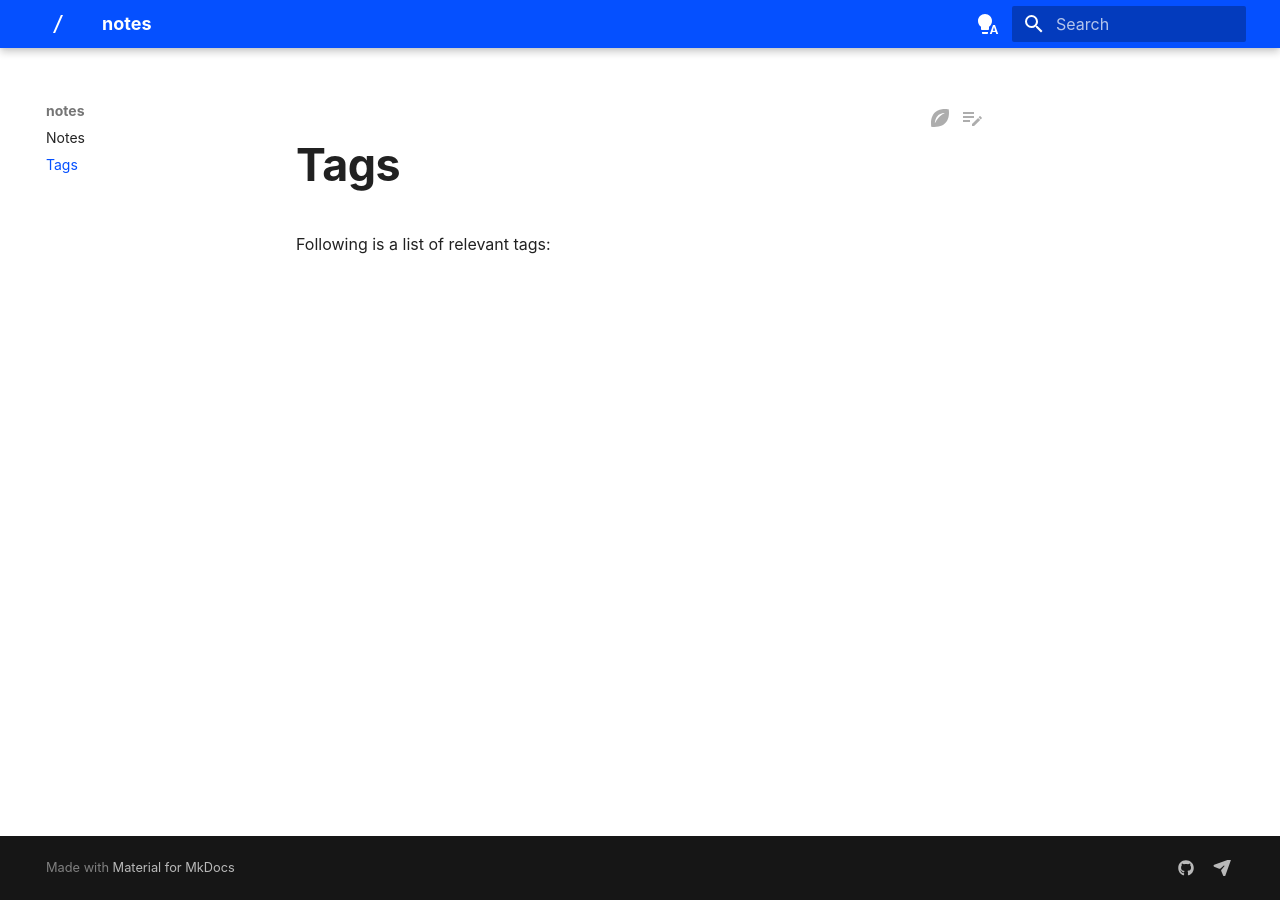
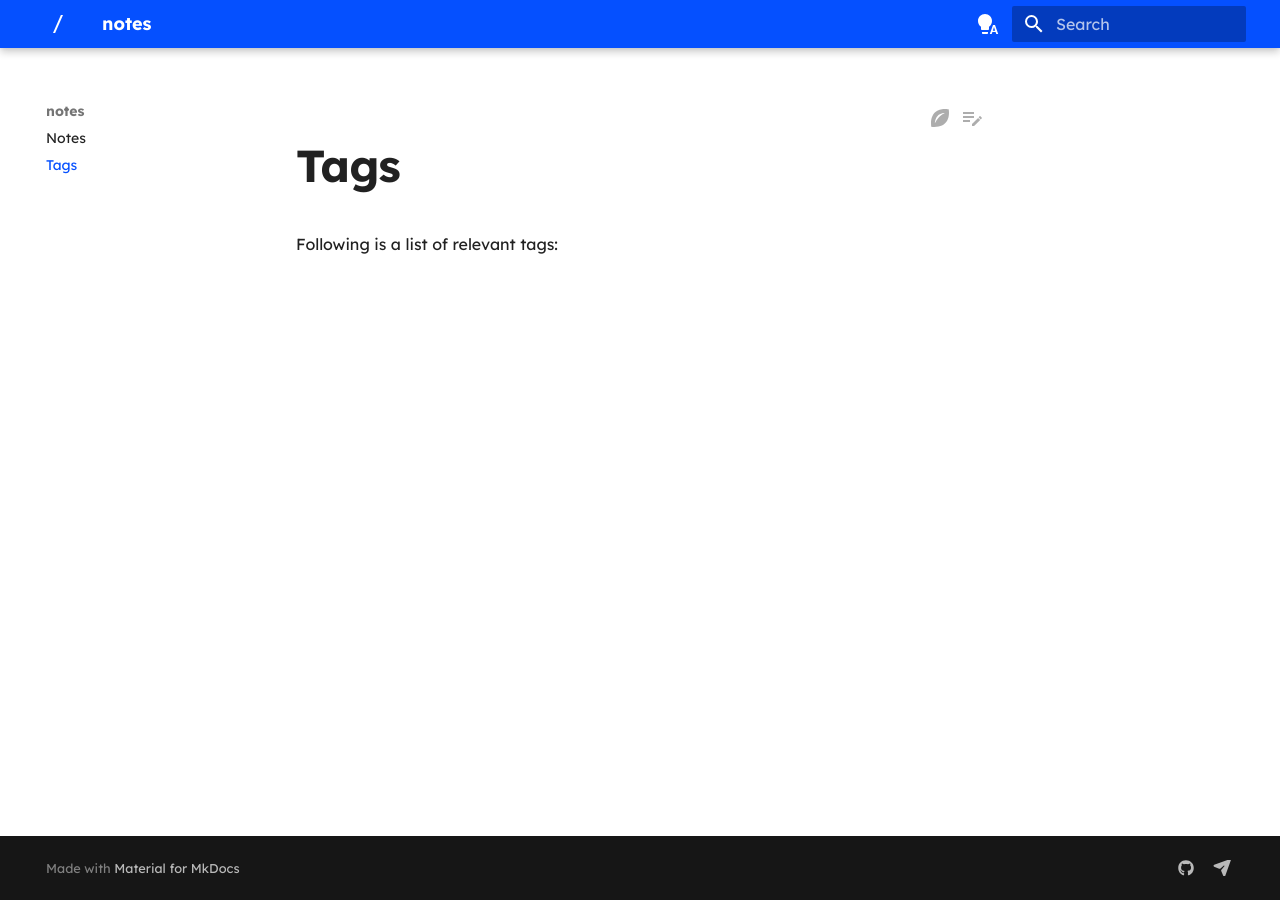
Before and after one commit to dpi0/notes-mkdocs, an MkDocs documentation site: the page built from docs/tags.md, in a window 1280 px wide. Built offline with MkDocs 1.6.1 and Material for MkDocs 9.7.7, drawn with Linux system fonts in a browser that asks for light colours; some web fonts are replaced.

Commit message:
Update font

```diff
--- a/docs/_changes/css/styles.css
+++ b/docs/_changes/css/styles.css
@@ -1,28 +1,28 @@
-@font-face {
-  font-family: "uncut";
-  src: url("_changes/fonts/uncut-sans/Uncut-Sans-Regular.otf")
-    format("opentype");
-  font-weight: normal;
-  font-style: normal;
-}
-
-@font-face {
-  font-family: "uncut-med";
-  src: url("_changes/fonts/uncut-sans/Uncut-Sans-Medium.otf") format("opentype");
-  font-weight: normal;
-  font-style: normal;
-}
-
-@font-face {
-  font-family: "uncut-semibold";
-  src: url("_changes/fonts/uncut-sans/Uncut-Sans-Semibold.otf")
-    format("opentype");
-  font-weight: bold;
-  font-style: normal;
-}
+/* @font-face { */
+/*   font-family: "uncut"; */
+/*   src: url("_changes/fonts/uncut-sans/Uncut-Sans-Regular.otf") */
+/*     format("opentype"); */
+/*   font-weight: normal; */
+/*   font-style: normal; */
+/* } */
+/**/
+/* @font-face { */
+/*   font-family: "uncut-med"; */
+/*   src: url("_changes/fonts/uncut-sans/Uncut-Sans-Medium.otf") format("opentype"); */
+/*   font-weight: normal; */
+/*   font-style: normal; */
+/* } */
+/**/
+/* @font-face { */
+/*   font-family: "uncut-semibold"; */
+/*   src: url("_changes/fonts/uncut-sans/Uncut-Sans-Semibold.otf") */
+/*     format("opentype"); */
+/*   font-weight: bold; */
+/*   font-style: normal; */
+/* } */
 
 :root {
-  --md-text-font: "uncut";
+  /* --md-text-font: "uncut"; */
 
   --md-default-bg-color: #fff;
   --md-primary-fg-color: #0550ff;
--- a/mkdocs.yml
+++ b/mkdocs.yml
@@ -15,7 +15,7 @@ extra:
 theme:
   favicon: _changes/icons/favicon-32x32.png
   font:
-    text: Inter
+    text: Lexend
     code: JetBrains Mono
   icon:
     logo: material/slash-forward
@@ -76,9 +76,9 @@ markdown_extensions:
       permalink: true
       title: On this page
   # - pymdownx.highlight:
-      # anchor_linenums: true
-      # auto_title: true # add lang in the title for all
-      # linenums: true # global line numbering for code blocks
+  # anchor_linenums: true
+  # auto_title: true # add lang in the title for all
+  # linenums: true # global line numbering for code blocks
 
 plugins:
   - search
```
